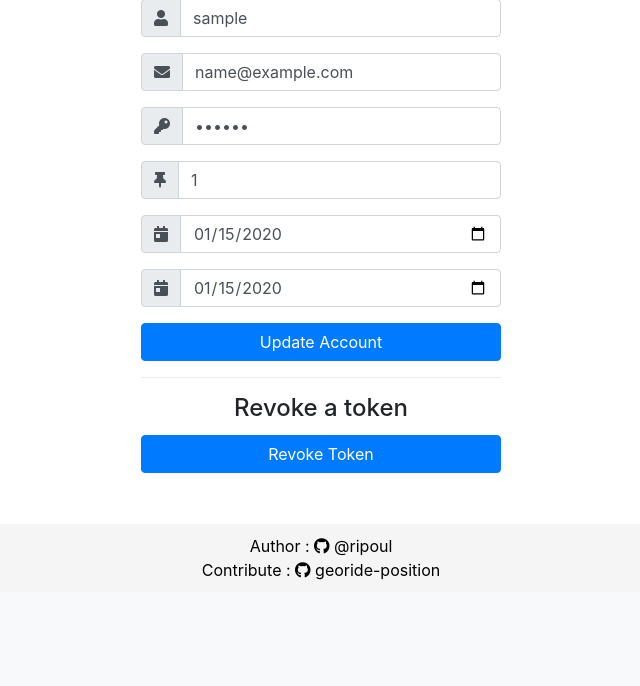
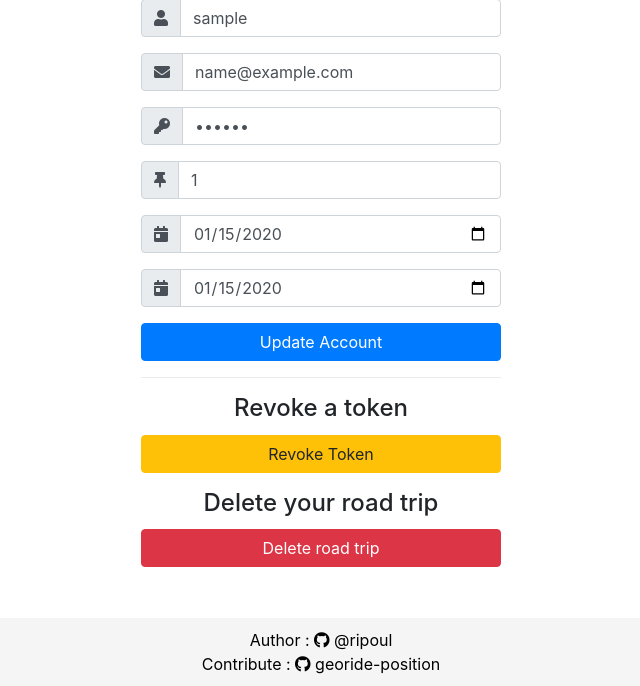
Before and after one commit to ripoul/georide-position, a Django app: page /modify in a window 1280 px wide. Shown: the part 233-919 px from the top of the page, without its empty margins (319-959 px from the left). Before the commit the page ends 813 px from the top, so only its background shows below. Run offline with Django 3.2, Linux system fonts and the light colour scheme; a user stored in the database is signed in; tables that the repository leaves empty hold one stand-in row (values such as "Sample post"); some libraries are stand-ins or nearby versions.

Commit message:
:sparkles: delete road trip feature ! (#64)

```diff
--- a/map/static/map/modify-account.js
+++ b/map/static/map/modify-account.js
@@ -4,7 +4,7 @@ $('#form').submit(function () {
         type: 'POST',
         data: $('#form').serialize(),
         success: function (data) {
-            window.location.href = "/trip/"+$('#id').val();
+            window.location.href = "/trip/" + $('#id').val();
             return;
         },
         error: function (e) {
@@ -16,6 +16,18 @@ $('#form').submit(function () {
 });
 
 //
+
+
+$('#delete-user-btn').on("click", e => {
+    e.preventDefault();
+    $('#confirm-delete').modal();
+});
+
+$('#valid-delete-user').on("click", e => {
+    $('#delete-user').submit();
+});
+
+
 
 function onInput() {
     startDate = document.querySelector("#startDate");
--- a/map/templates/map/modify-account.html
+++ b/map/templates/map/modify-account.html
@@ -71,7 +71,14 @@
                 <form id="form_revoke_token" method="POST" action="/revoke-token">
                     {% csrf_token %}
                     <div class="form-group">
-                        <button type="submit" class="btn btn-primary btn-block"> Revoke Token </button>
+                        <button type="submit" class="btn btn-warning btn-block"> Revoke Token </button>
+                    </div> <!-- form-group// -->
+                </form>
+                <h4 class="card-title mt-3 text-center">Delete your road trip</h4>
+                <form id="delete-user" method="POST" action="/deleteUser">
+                    {% csrf_token %}
+                    <div class="form-group">
+                        <button id="delete-user-btn" type="button" class="btn btn-danger btn-block"> Delete road trip </button>
                     </div> <!-- form-group// -->
                 </form>
             </article>
@@ -90,7 +97,7 @@
                 </div>
             </div>
             <!-- Modal -->
-            <div id="modal-revoke-token-ok" class="modal fade" id="exampleModal" tabindex="-1" role="dialog"
+            <div id="modal-revoke-token-ok" class="modal fade" tabindex="-1" role="dialog"
             aria-labelledby="exampleModalLabel" aria-hidden="true">
                 <div class="modal-dialog" role="document">
                     <div class="modal-content">
@@ -104,7 +111,7 @@
                 </div>
             </div>
             <!-- Modal -->
-            <div id="modal-revoke-token-ko" class="modal fade" id="exampleModal" tabindex="-1" role="dialog"
+            <div id="modal-revoke-token-ko" class="modal fade" tabindex="-1" role="dialog"
             aria-labelledby="exampleModalLabel" aria-hidden="true">
                 <div class="modal-dialog" role="document">
                     <div class="modal-content">
@@ -117,7 +124,21 @@
                     </div>
                 </div>
             </div>
-
+            <!-- Modal -->
+            <div id="confirm-delete" class="modal fade" tabindex="-1" role="dialog"
+            aria-labelledby="exampleModalLabel" aria-hidden="true">
+                <div class="modal-dialog" role="document">
+                    <div class="modal-content">
+                        <div class="modal-body">
+                            Are you sure ?
+                        </div>
+                        <div class="modal-footer">
+                            <button type="button" class="btn btn-default" data-dismiss="modal">Cancel</button>
+                            <button id="valid-delete-user" class="btn btn-danger btn-danger">Delete</button>
+                        </div>
+                    </div>
+                </div>
+            </div>
         </main>
         {% include "map/footer.html" %}
     </div>
--- a/map/urls.py
+++ b/map/urls.py
@@ -10,6 +10,7 @@ urlpatterns = [
     path("modify", views.modifyAccountForm, name="modifyAccountForm"),
     path("modifyAccount", views.modifyAccount, name="modifyAccount"),
     path("revoke-token", views.revokeToken, name="revokeToken"),
+    path("deleteUser", views.deleteUser, name="deleteUser"),
     path("disconect", views.disconect, name="disconect"),
     path("getInfo", views.getInfo, name="getInfo"),
     path("getToken", views.getToken, name="getToken"),
--- a/map/views.py
+++ b/map/views.py
@@ -251,3 +251,11 @@ def revokeToken(request):
     profile = Profile.objects.get(user=user)
     token = profile.token
     return HttpResponse(status=geo.revokeToken(token))
+
+
+@login_required
+@require_http_methods(["POST"])
+def deleteUser(request):
+    user = request.user
+    user.delete()
+    return redirect(reverse(index))
```
